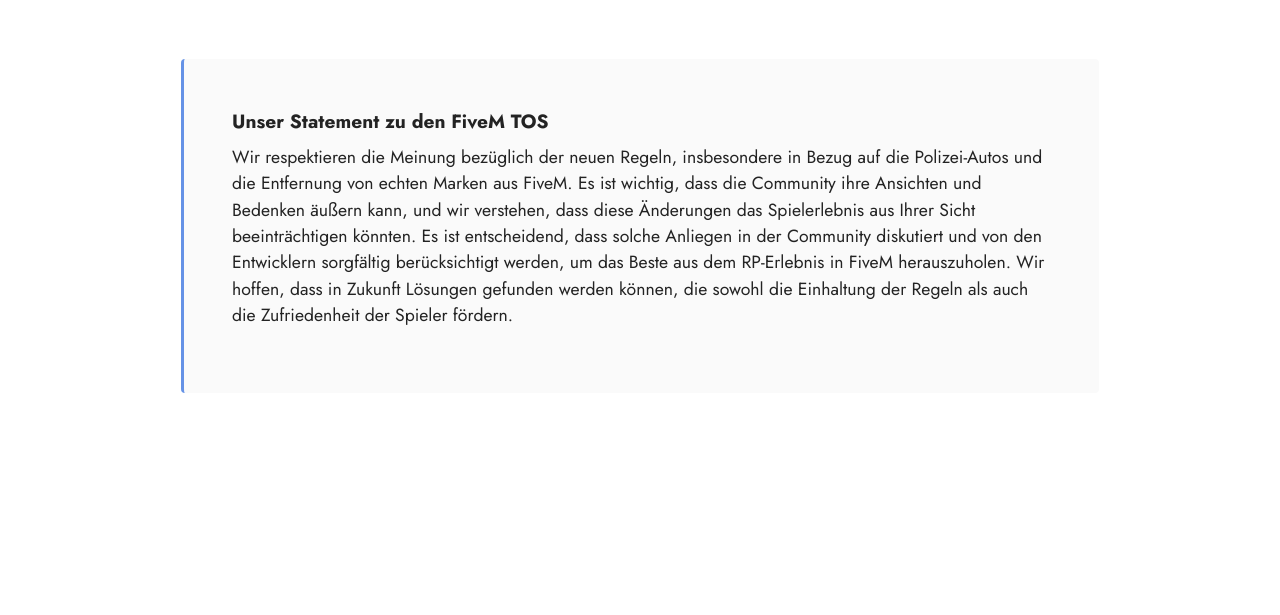
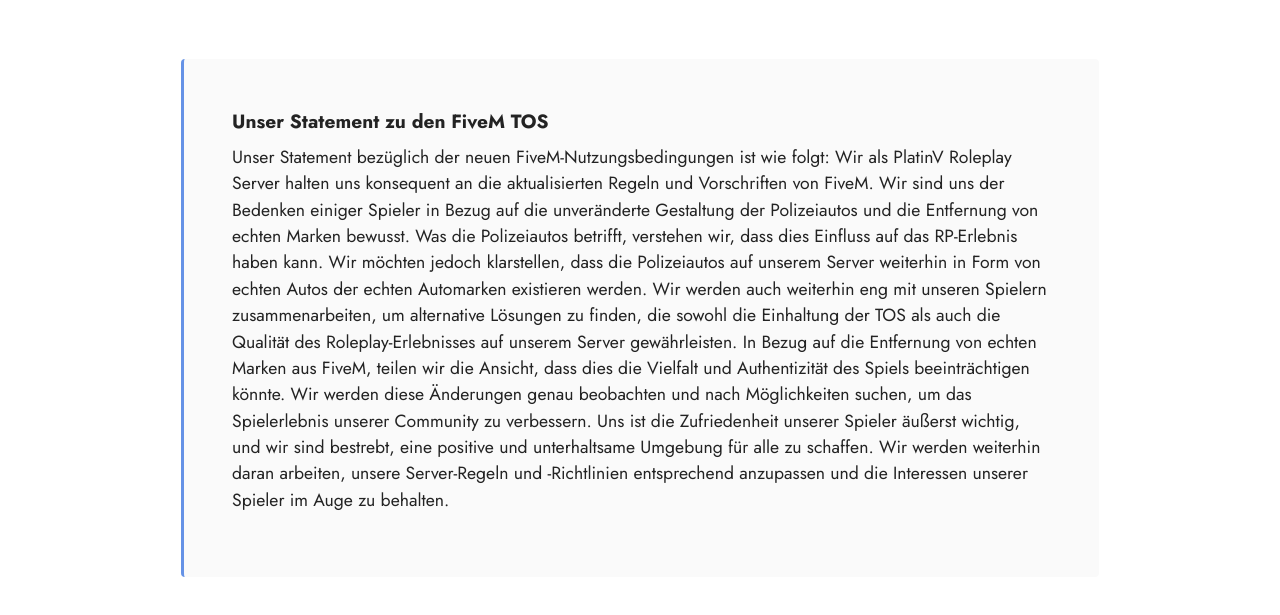
Before and after one commit to Krogie/platin-v.github.io, a plain HTML site: page index.html in a window 1280 px wide. Shown: the part 81-696 px from the top of the page. Drawn offline with Linux system fonts and the light colour scheme.

Commit message:
Add files via upload

```diff
--- a/index.html
+++ b/index.html
@@ -66,7 +66,13 @@
             <div class="col-12 col-md-10">
                 <blockquote>
                 <h5 class="mbr-section-title mbr-fonts-style mb-2 display-7"><strong>Unser Statement zu den FiveM TOS</strong></h5>
-                <p class="mbr-text mbr-fonts-style display-4">Wir respektieren die Meinung bezüglich der neuen Regeln, insbesondere in Bezug auf die Polizei-Autos und die Entfernung von echten Marken aus FiveM. Es ist wichtig, dass die Community ihre Ansichten und Bedenken äußern kann, und wir verstehen, dass diese Änderungen das Spielerlebnis aus Ihrer Sicht beeinträchtigen könnten. Es ist entscheidend, dass solche Anliegen in der Community diskutiert und von den Entwicklern sorgfältig berücksichtigt werden, um das Beste aus dem RP-Erlebnis in FiveM herauszuholen. Wir hoffen, dass in Zukunft Lösungen gefunden werden können, die sowohl die Einhaltung der Regeln als auch die Zufriedenheit der Spieler fördern.</p></blockquote>
+                <p class="mbr-text mbr-fonts-style display-4">Unser Statement bezüglich der neuen FiveM-Nutzungsbedingungen ist wie folgt: Wir als PlatinV Roleplay Server halten uns konsequent an die aktualisierten Regeln und Vorschriften von FiveM. Wir sind uns der Bedenken einiger Spieler in Bezug auf die unveränderte Gestaltung der Polizeiautos und die Entfernung von echten Marken bewusst.
+
+                    Was die Polizeiautos betrifft, verstehen wir, dass dies Einfluss auf das RP-Erlebnis haben kann. Wir möchten jedoch klarstellen, dass die Polizeiautos auf unserem Server weiterhin in Form von echten Autos der echten Automarken existieren werden. Wir werden auch weiterhin eng mit unseren Spielern zusammenarbeiten, um alternative Lösungen zu finden, die sowohl die Einhaltung der TOS als auch die Qualität des Roleplay-Erlebnisses auf unserem Server gewährleisten.
+
+                    In Bezug auf die Entfernung von echten Marken aus FiveM, teilen wir die Ansicht, dass dies die Vielfalt und Authentizität des Spiels beeinträchtigen könnte. Wir werden diese Änderungen genau beobachten und nach Möglichkeiten suchen, um das Spielerlebnis unserer Community zu verbessern.
+
+                    Uns ist die Zufriedenheit unserer Spieler äußerst wichtig, und wir sind bestrebt, eine positive und unterhaltsame Umgebung für alle zu schaffen. Wir werden weiterhin daran arbeiten, unsere Server-Regeln und -Richtlinien entsprechend anzupassen und die Interessen unserer Spieler im Auge zu behalten.</p></blockquote>
             </div>
         </div>
     </div>
```
